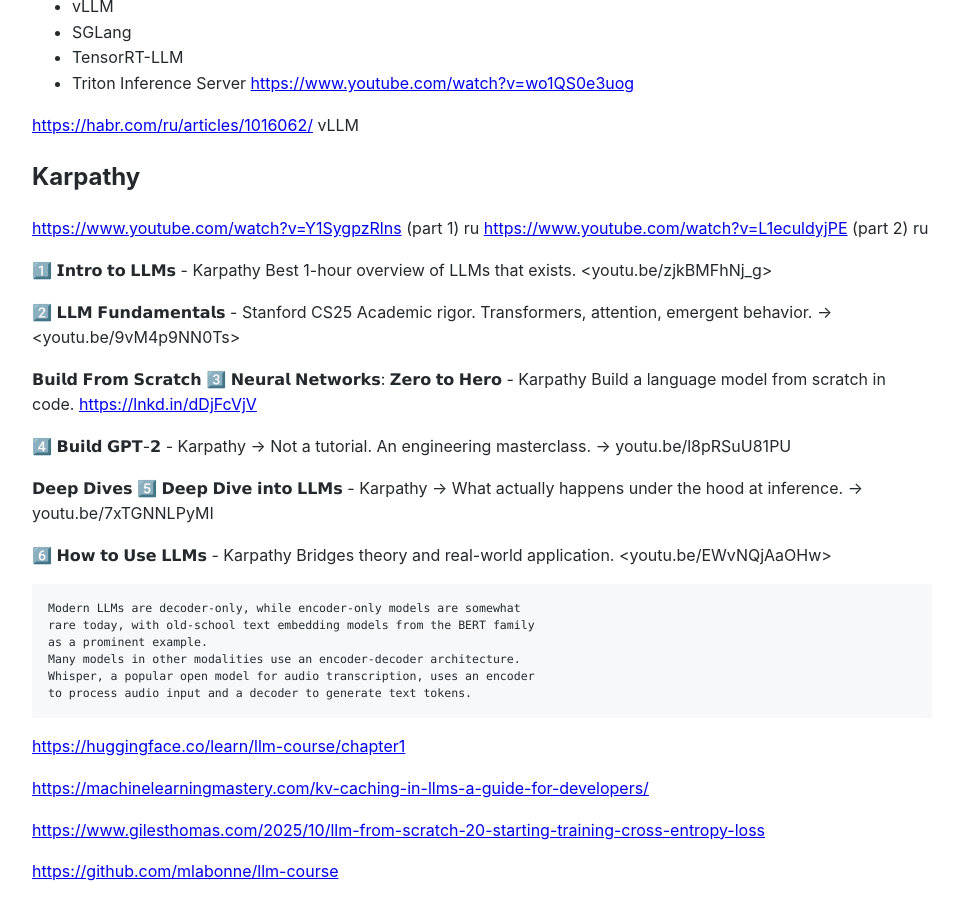
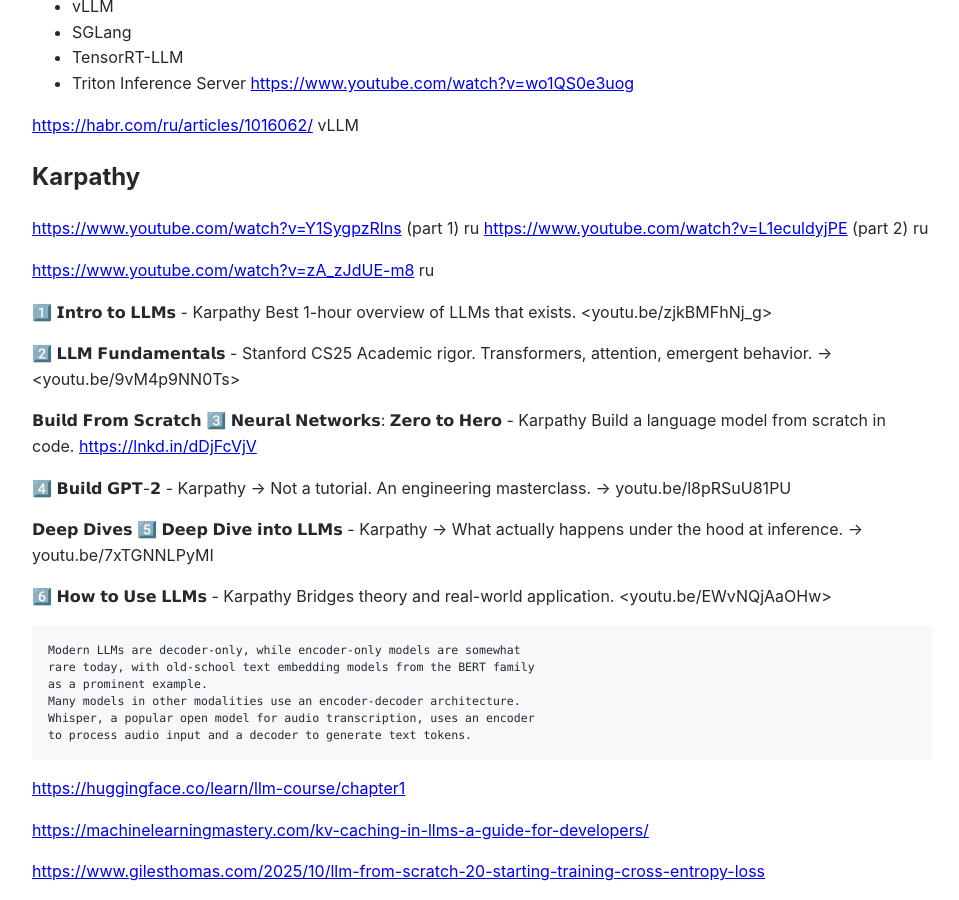
Before and after one commit to Michael-Lubinsky/michael-lubinsky.github.com, a Jekyll site: the page built from ml/llm.md, in a window 1280 px wide and 900 px high, scrolled down 845 px. Shown: the whole window, without its empty margins (158-1117 px from the left). Built offline with Jekyll 4.4.1, drawn with Linux system fonts in a browser that asks for light colours; our own code applies the rules of GitHub Pages for plain Markdown files.

Commit message:
Update llm.md

```diff
--- a/ml/llm.md
+++ b/ml/llm.md
@@ -50,6 +50,8 @@
 
 <https://www.youtube.com/watch?v=Y1SygpzRlns> (part 1) ru
 <https://www.youtube.com/watch?v=L1eculdyjPE>  (part 2) ru
+
+<https://www.youtube.com/watch?v=zA_zJdUE-m8> ru
 
 1️⃣ 𝗜𝗻𝘁𝗿𝗼 𝘁𝗼 𝗟𝗟𝗠𝘀 - Karpathy Best 1-hour overview of LLMs that exists.
  <youtu.be/zjkBMFhNj_g>
```
